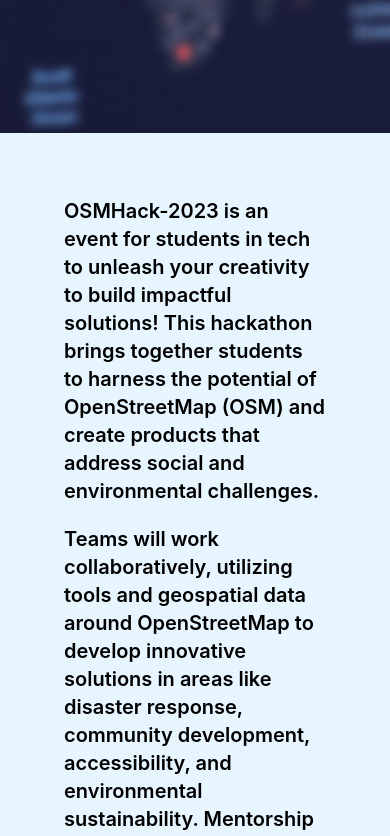
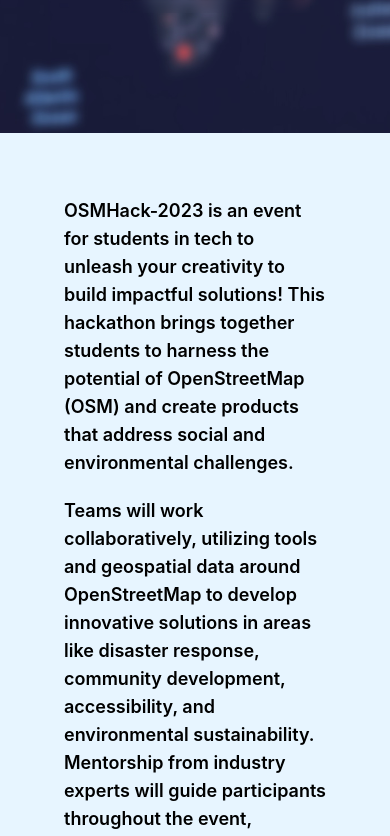
Before and after one commit to osmhack2023/beta, a React (Create React App) app: page / in a window 390 px wide. Shown: the part 683-1519 px from the top of the page. Built offline with nearby package versions, Linux system fonts and the light colour scheme.

Commit message:
update UI bug

```diff
--- a/src/components/about.jsx
+++ b/src/components/about.jsx
@@ -2,7 +2,7 @@
 function About() {
 
     return (
-        <div className=" p-16 md:p-32 flex flex-col justify-around gap-y-24 font-inter font-semibold text-xl" style={
+        <div className=" p-16 md:p-32 flex flex-col justify-around gap-y-24 font-inter font-semibold text-lg md:text-xl" style={
             { backgroundColor: "#E7F5FF" }
         }>
             <div>
@@ -20,11 +20,11 @@
                 </p>
             </div>
             <a href="https://register.osmhack.org/" target='_blank'><button className='bg-rednew text-white p-3  rounded-md hover:bg-dgreen active:translate-y-1'
-                        style={
-                            { "borderRadius": "6px" }
-                        }
-                    >
-                        Register Now</button></a>
+                style={
+                    { "borderRadius": "6px" }
+                }
+            >
+                Register Now</button></a>
         </div>
     )
 }
--- a/src/components/organizers.jsx
+++ b/src/components/organizers.jsx
@@ -27,7 +27,7 @@
 
                     <h1 className="font-bold text-2xl md:text-5xl text-center tracking-wide">Sponsored By</h1>
                     <div className="flex flex-row justify-around">
-                        <img src={mapping} className=" h-40 w-72 md:h-auto"></img>
+                        <img src={mapping} className=" h-36 w-72 md:h-auto"></img>
 
                     </div>
                 </div>
```
